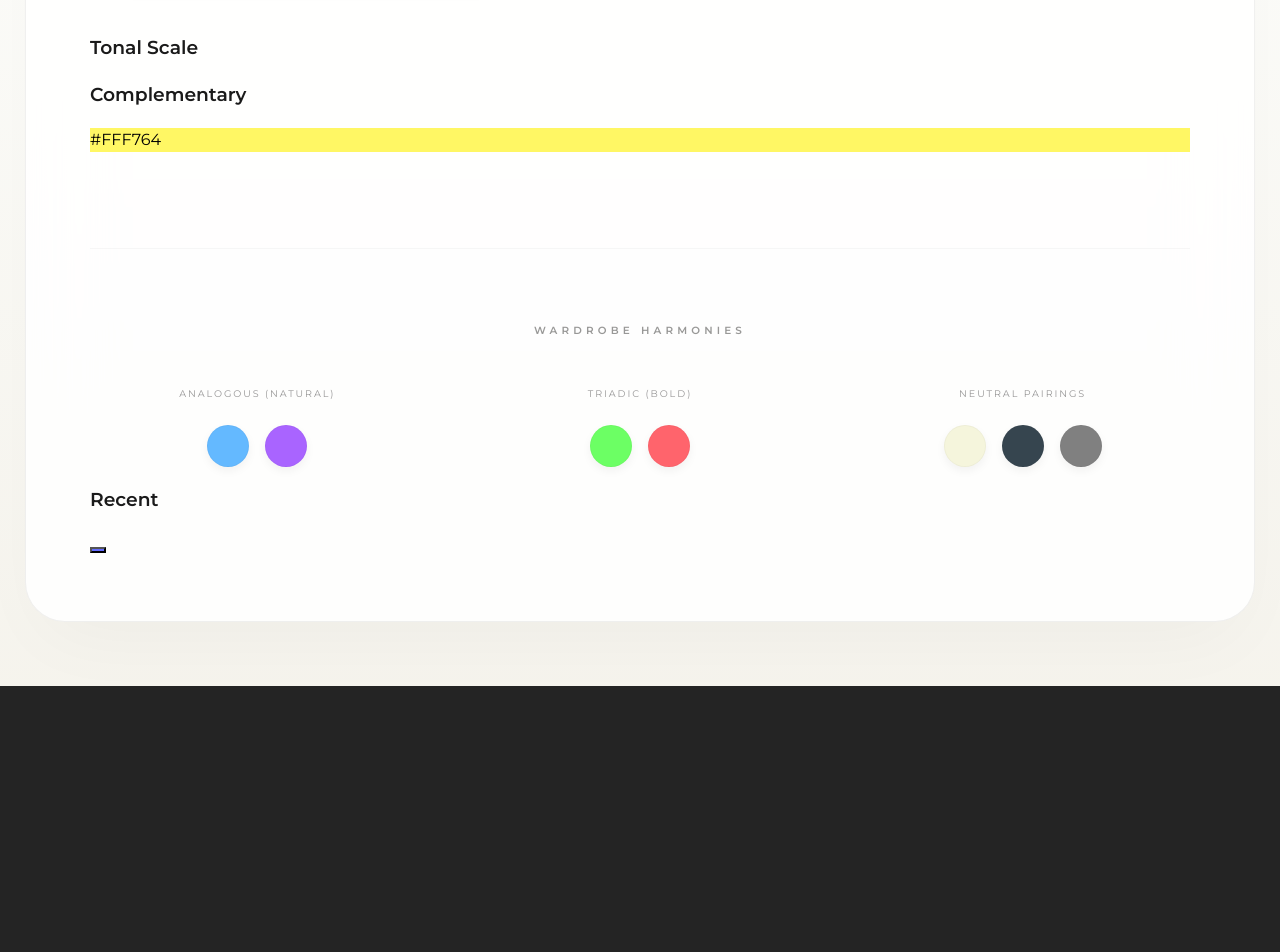
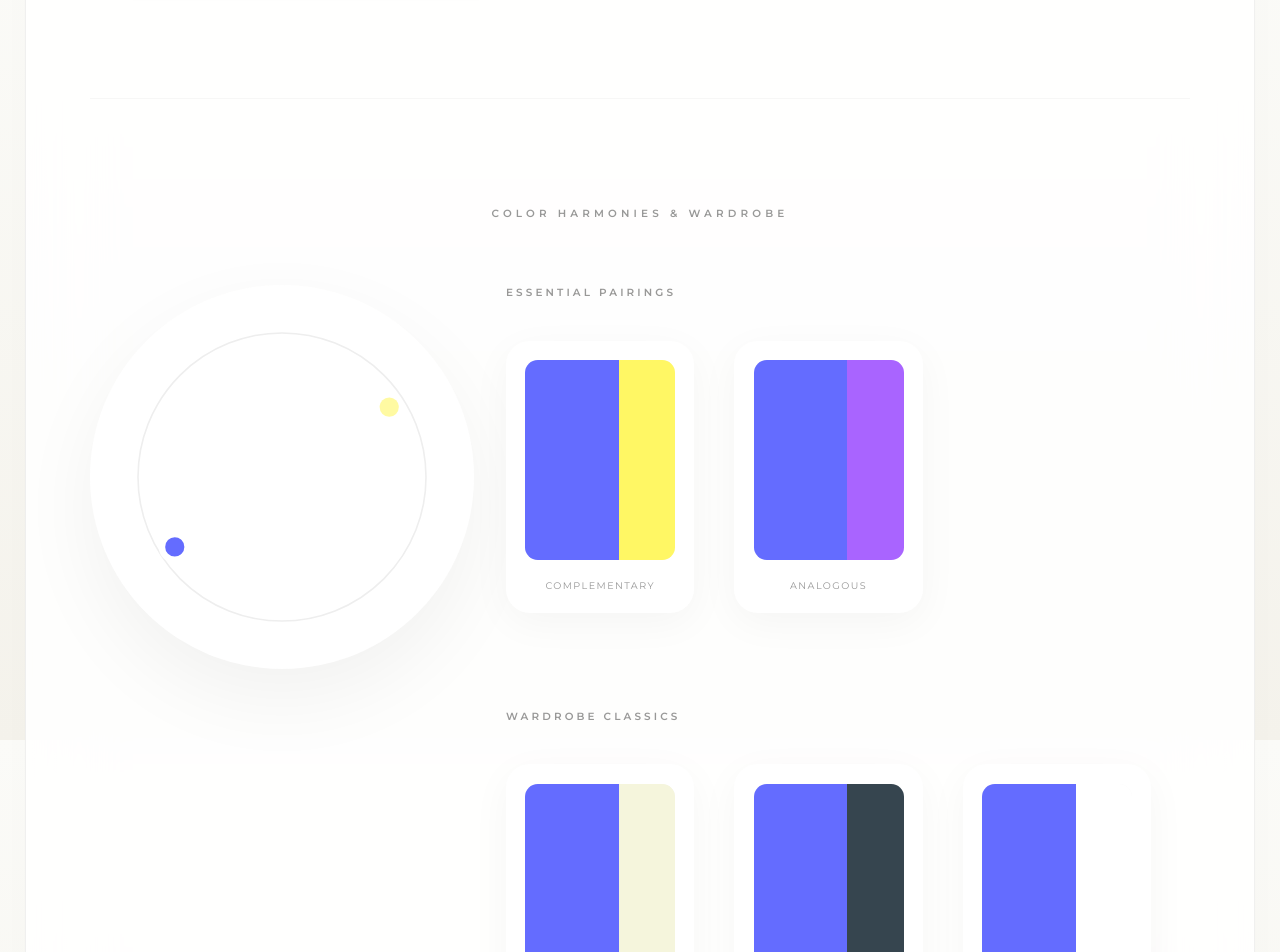
Before and after one commit to ItamarShecwitz/colors, a React (Vite) app: page / in a window 1280 px wide. Shown: the part 860-1812 px from the top of the page. Before the commit the page ends 1546 px from the top, so only its background shows below. Built offline with nearby package versions, Linux system fonts and the light colour scheme.

Commit message:
style: overhaul main screen with large picker, history, and unified wardrobe/harmony wheel

```diff
--- a/src/App.css
+++ b/src/App.css
@@ -339,60 +339,165 @@ input[type="text"] {
   100% { opacity: 0; transform: translateY(-10px); }
 }
 
-/* Wardrobe Harmonies */
-.harmonies {
-  margin-top: 6rem;
+/* Dictionary Controls */
+input[type="color"] {
+  -webkit-appearance: none;
+  width: 110px;
+  height: 110px;
+  border: none;
+  border-radius: 1.5rem;
+  cursor: pointer;
+  background: #fff;
+  padding: 0.8rem;
+  box-shadow: 0 15px 40px rgba(0, 0, 0, 0.06);
+  transition: transform 0.3s cubic-bezier(0.16, 1, 0.3, 1);
+}
+
+input[type="color"]:hover {
+  transform: scale(1.05);
+}
+
+input[type="color"]::-webkit-color-swatch {
+  border: 1px solid rgba(0, 0, 0, 0.05);
+  border-radius: 1rem;
+}
+
+.history {
+  margin-top: 8rem;
   border-top: 1px solid rgba(0, 0, 0, 0.03);
   padding-top: 4rem;
 }
 
-.harmonies h3 {
+.history h3 {
   font-size: 0.65rem;
   text-transform: uppercase;
   letter-spacing: 0.4em;
   color: var(--text-dim);
   margin-bottom: 3rem;
+}
+
+.history-items {
+  display: flex;
+  gap: 1.5rem;
+  flex-wrap: wrap;
+}
+
+.history-dot {
+  width: 52px;
+  height: 52px;
+  border-radius: 1rem;
+  border: 1px solid rgba(0, 0, 0, 0.05);
+  cursor: pointer;
+  transition: all 0.4s ease;
+  box-shadow: 0 8px 20px rgba(0, 0, 0, 0.04);
+}
+
+.history-dot:hover {
+  transform: translateY(-5px) scale(1.1);
+}
+
+/* Unified Harmony Section */
+.harmonies {
+  margin-top: 10rem;
+  border-top: 1px solid rgba(0, 0, 0, 0.03);
+  padding-top: 6rem;
+}
+
+.harmonies-title {
+  font-size: 0.65rem;
+  text-transform: uppercase;
+  letter-spacing: 0.4em;
+  color: var(--text-dim);
+  margin-bottom: 4rem;
   text-align: center;
 }
 
-.harmonies-grid {
+.harmony-layout {
   display: grid;
-  grid-template-columns: repeat(3, 1fr);
-  gap: 3rem;
+  grid-template-columns: 320px 1fr;
+  gap: 6rem;
+  align-items: start;
 }
 
-.harmony-type {
+.color-wheel-container {
+  width: 320px;
+  height: 320px;
+  background: #fff;
+  border-radius: 50%;
+  padding: 2rem;
+  box-shadow: 0 30px 80px rgba(0, 0, 0, 0.05);
+  display: flex;
+  align-items: center;
+  justify-content: center;
+}
+
+.wheel-svg {
+  width: 100%;
+  height: 100%;
+  transform: rotate(-90deg);
+}
+
+.harmony-display-grid {
   display: flex;
   flex-direction: column;
-  gap: 1.5rem;
-  align-items: center;
+  gap: 6rem;
 }
 
-.harmony-type label {
+.harmony-group {
+  display: flex;
+  flex-direction: column;
+  gap: 2.5rem;
+}
+
+.harmony-group h4 {
+  font-size: 0.65rem;
+  text-transform: uppercase;
+  letter-spacing: 0.3em;
+  color: var(--text-dim);
+  margin: 0;
+}
+
+.outfit-previews {
+  display: flex;
+  gap: 2.5rem;
+  flex-wrap: wrap;
+}
+
+.outfit-card {
+  display: flex;
+  flex-direction: column;
+  gap: 1.2rem;
+  background: #fff;
+  padding: 1.2rem;
+  border-radius: 1.5rem;
+  box-shadow: 0 10px 40px rgba(0, 0, 0, 0.04);
+  transition: all 0.4s ease;
+  cursor: pointer;
+}
+
+.outfit-card:hover {
+  transform: translateY(-8px);
+  box-shadow: 0 20px 60px rgba(0, 0, 0, 0.08);
+}
+
+.outfit-swatches {
+  display: flex;
+  width: 150px;
+  height: 200px;
+  border-radius: 0.8rem;
+  overflow: hidden;
+  box-shadow: inset 0 0 20px rgba(0,0,0,0.05);
+}
+
+.swatch-main { flex: 2; height: 100%; transition: background-color 0.4s ease; }
+.swatch-accent { flex: 1.2; height: 100%; transition: background-color 0.4s ease; }
+
+.outfit-label {
   font-size: 0.6rem;
   text-transform: uppercase;
-  letter-spacing: 0.2em;
+  letter-spacing: 0.15em;
   color: var(--text-dim);
   text-align: center;
-}
-
-.harmony-swatches {
-  display: flex;
-  gap: 1rem;
-}
-
-.harmony-swatch {
-  width: 40px;
-  height: 40px;
-  border-radius: 50%;
-  cursor: pointer;
-  box-shadow: 0 4px 10px rgba(0, 0, 0, 0.05);
-  transition: transform 0.3s ease;
-  border: 1px solid rgba(0, 0, 0, 0.03);
-}
-
-.harmony-swatch:hover {
-  transform: scale(1.2);
 }
 
 /* Responsive Fixes */
--- a/src/App.tsx
+++ b/src/App.tsx
@@ -176,71 +176,104 @@ function App() {
               </section>
 
               {colorData && (
-                <>
-                  <section className="relationships animate-in">
-                    <div className="shades-section">
-                      <h3>Tonal Scale</h3>
-                      <div className="shades-list">
-                        {colorData.shades.map((s, i) => (
-                          <div
-                            key={i}
-                            className="shade-item"
-                            style={{ backgroundColor: s }}
-                            onClick={() => setInputColor(s)}
-                            title={s}
-                          />
-                        ))}
-                      </div>
+                <section className="harmonies animate-in">
+                  <h3 className="harmonies-title">Color Harmonies & Wardrobe</h3>
+
+                  <div className="harmony-layout">
+                    <div className="color-wheel-container">
+                      <svg viewBox="0 0 100 100" className="wheel-svg">
+                        <circle cx="50" cy="50" r="45" fill="none" stroke="#eee" strokeWidth="0.5" />
+                        {/* Current Hue Indicator */}
+                        <circle
+                          cx={50 + 40 * Math.cos(chroma(colorData.hex).get('hsl.h') * Math.PI / 180)}
+                          cy={50 + 40 * Math.sin(chroma(colorData.hex).get('hsl.h') * Math.PI / 180)}
+                          r="4"
+                          fill={colorData.hex}
+                          stroke="#fff"
+                          strokeWidth="2"
+                        />
+                        {/* Complementary Hue Indicator */}
+                        <circle
+                          cx={50 + 40 * Math.cos((chroma(colorData.hex).get('hsl.h') + 180) * Math.PI / 180)}
+                          cy={50 + 40 * Math.sin((chroma(colorData.hex).get('hsl.h') + 180) * Math.PI / 180)}
+                          r="3"
+                          fill={colorData.complementary}
+                          opacity="0.6"
+                        />
+                      </svg>
                     </div>
 
-                    <div className="complement-section">
-                      <h3>Complementary</h3>
-                      <div
-                        className="complement-box"
-                        onClick={() => setInputColor(colorData.complementary)}
-                      >
-                        <div
-                          className="complement-inner"
-                          style={{ backgroundColor: colorData.complementary }}
-                        >
-                          <span style={{ color: chroma.contrast(colorData.complementary, 'white') > 4.5 ? '#fff' : '#000' }}>
-                            {colorData.complementary.toUpperCase()}
-                          </span>
+                    <div className="harmony-display-grid">
+                      <div className="harmony-group">
+                        <h4>Essential Pairings</h4>
+                        <div className="outfit-previews">
+                          <div className="outfit-card" onClick={() => setInputColor(colorData.complementary)}>
+                            <div className="outfit-swatches">
+                              <div className="swatch-main" style={{ backgroundColor: colorData.hex }} />
+                              <div className="swatch-accent" style={{ backgroundColor: colorData.complementary }} />
+                            </div>
+                            <span className="outfit-label">Complementary</span>
+                          </div>
+
+                          <div className="outfit-card" onClick={() => setInputColor(chroma(colorData.hex).set('hsl.h', '+30').hex())}>
+                            <div className="outfit-swatches">
+                              <div className="swatch-main" style={{ backgroundColor: colorData.hex }} />
+                              <div className="swatch-accent" style={{ backgroundColor: chroma(colorData.hex).set('hsl.h', '+30').hex() }} />
+                            </div>
+                            <span className="outfit-label">Analogous</span>
+                          </div>
                         </div>
                       </div>
-                    </div>
-                  </section>
 
-                  <section className="harmonies animate-in">
-                    <h3>Wardrobe Harmonies</h3>
-                    <div className="harmonies-grid">
-                      <div className="harmony-type">
-                        <label>Analogous (Natural)</label>
-                        <div className="harmony-swatches">
-                          {[chroma(colorData.hex).set('hsl.h', '-30').hex(), chroma(colorData.hex).set('hsl.h', '+30').hex()].map(c => (
-                            <div key={c} className="harmony-swatch" style={{ backgroundColor: c }} onClick={() => setInputColor(c)} />
+                      <div className="harmony-group">
+                        <h4>Wardrobe Classics</h4>
+                        <div className="outfit-previews">
+                          {['#F5F5DC', '#36454F', '#FFFFFF'].map((neutral, i) => (
+                            <div key={i} className="outfit-card" onClick={() => setInputColor(neutral)}>
+                              <div className="outfit-swatches">
+                                <div className="swatch-main" style={{ backgroundColor: colorData.hex }} />
+                                <div className="swatch-accent" style={{ backgroundColor: neutral }} />
+                              </div>
+                              <span className="outfit-label">{['Beige', 'Charcoal', 'White'][i]} Anchor</span>
+                            </div>
                           ))}
                         </div>
                       </div>
-                      <div className="harmony-type">
-                        <label>Triadic (Bold)</label>
-                        <div className="harmony-swatches">
-                          {[chroma(colorData.hex).set('hsl.h', '-120').hex(), chroma(colorData.hex).set('hsl.h', '+120').hex()].map(c => (
-                            <div key={c} className="harmony-swatch" style={{ backgroundColor: c }} onClick={() => setInputColor(c)} />
+
+                      <div className="harmony-group">
+                        <h4>Tonal Scale</h4>
+                        <div className="shades-list">
+                          {colorData.shades.map((s, i) => (
+                            <div
+                              key={i}
+                              className="shade-item"
+                              style={{ backgroundColor: s }}
+                              onClick={() => setInputColor(s)}
+                              title={s}
+                            />
                           ))}
                         </div>
                       </div>
-                      <div className="harmony-type">
-                        <label>Neutral Pairings</label>
-                        <div className="harmony-swatches">
-                          {['#F5F5DC', '#36454F', '#808080'].map(c => (
-                            <div key={c} className="harmony-swatch" style={{ backgroundColor: c }} onClick={() => setInputColor(c)} />
-                          ))}
+
+                      {history.length > 0 && (
+                        <div className="history harmony-group">
+                          <h4>Recent Palettes</h4>
+                          <div className="history-items">
+                            {history.map((h, i) => (
+                              <button
+                                key={i}
+                                className="history-dot"
+                                style={{ backgroundColor: h }}
+                                onClick={() => setInputColor(h)}
+                                title={h}
+                              />
+                            ))}
+                          </div>
                         </div>
-                      </div>
+                      )}
                     </div>
-                  </section>
-                </>
+                  </div>
+                </section>
               )}
             </div>
           ) : activeTab === 'learn' ? (
@@ -277,22 +310,7 @@ function App() {
         </main>
 
         <footer>
-          {activeTab === 'dictionary' && history.length > 0 && (
-            <div className="history">
-              <h3>Recent</h3>
-              <div className="history-items">
-                {history.map((h, i) => (
-                  <button
-                    key={i}
-                    className="history-dot"
-                    style={{ backgroundColor: h }}
-                    onClick={() => setInputColor(h)}
-                    title={h}
-                  />
-                ))}
-              </div>
-            </div>
-          )}
+          {/* Footer removed as history moved to main view */}
         </footer>
       </div>
     </div>
```
Also changed, not shown: 1 other file (tests, documents, lock files or other folders).
